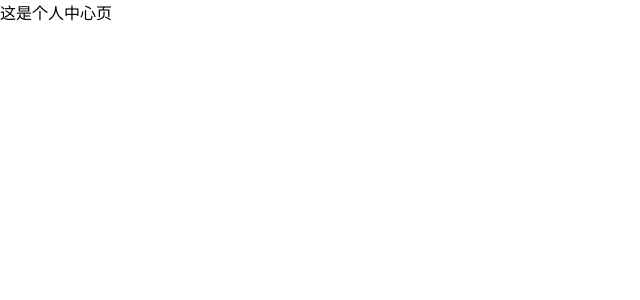
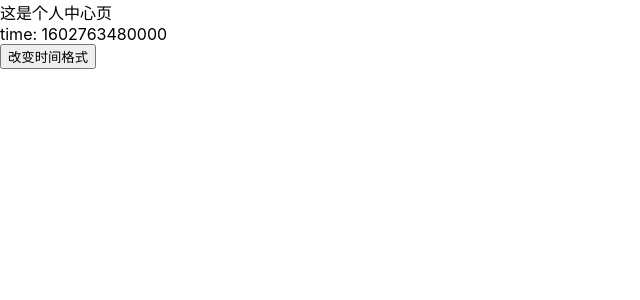
Before and after one commit to he1237596/next-app, a Next.js app: page /user in a window 1280 px wide. Shown: the top 300 px of the page, without its empty margins (0-640 px from the left). Built offline with nearby package versions, Linux system fonts and the light colour scheme.

Commit message:
懒加载

```diff
--- /dev/null
+++ b/components/One.js
@@ -0,0 +1,8 @@
+/*
+ * @Author: Chris
+ * @Date: 2020-10-15 21:32:05
+ * @LastEditors: Chris
+ * @LastEditTime: 2020-10-15 21:32:29
+ * @Descripttion: **
+ */
+export default () => <div>懒加载测试组件</div>
--- a/package.json
+++ b/package.json
@@ -8,6 +8,7 @@
     "start": "next start"
   },
   "dependencies": {
+    "moment": "^2.29.1",
     "next": "9.5.5",
     "react": "16.14.0",
     "react-dom": "16.14.0"
--- a/pages/user.js
+++ b/pages/user.js
@@ -2,13 +2,27 @@
  * @Author: Chris
  * @Date: 2020-10-15 19:32:40
  * @LastEditors: Chris
- * @LastEditTime: 2020-10-15 19:53:09
+ * @LastEditTime: 2020-10-15 22:01:03
  * @Descripttion: **
  */
+import React, { useState } from 'react';
 import Layout from '../components/Layout'
+import dynamic from 'next/dynamic'
+// import One from '../components/One'
+const One = dynamic(import('../components/One')) // 懒加载组件(需要显示时才加载)
+
 export default () => {
-
+  const [time, setTime] = useState(Date.now())
+  const [visible, setVisible] = useState(false);
+  const changeTime = async () => {
+    const moment = await import('moment');// 懒加载模块
+    setTime(moment.default().format());
+    setVisible(true)
+  }
   return (<Layout>
     这是个人中心页
+    {visible&&<One />}
+    <div>time: {time}</div>
+    <button onClick={changeTime}>改变时间格式</button>
   </Layout>)
 }
```
Also changed, not shown: 1 other file (tests, documents, lock files or other folders).
